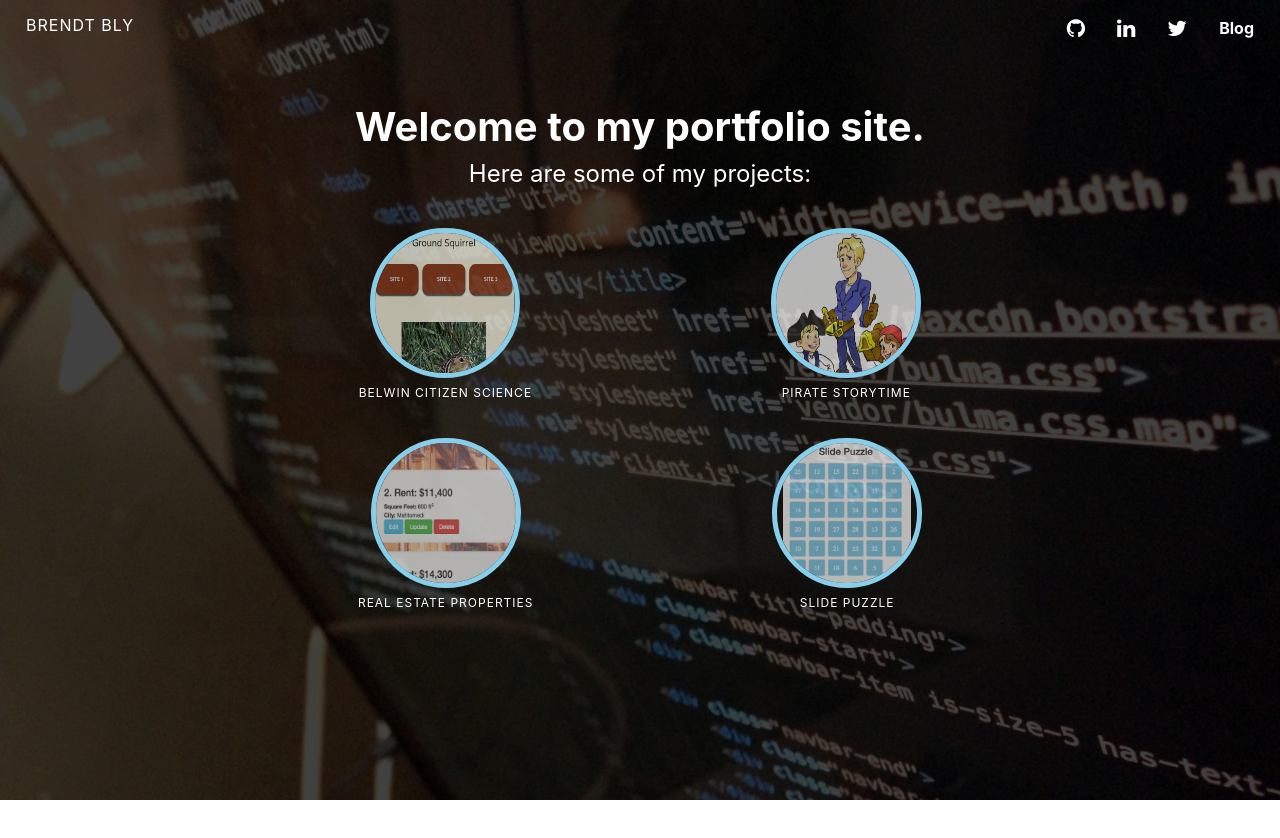
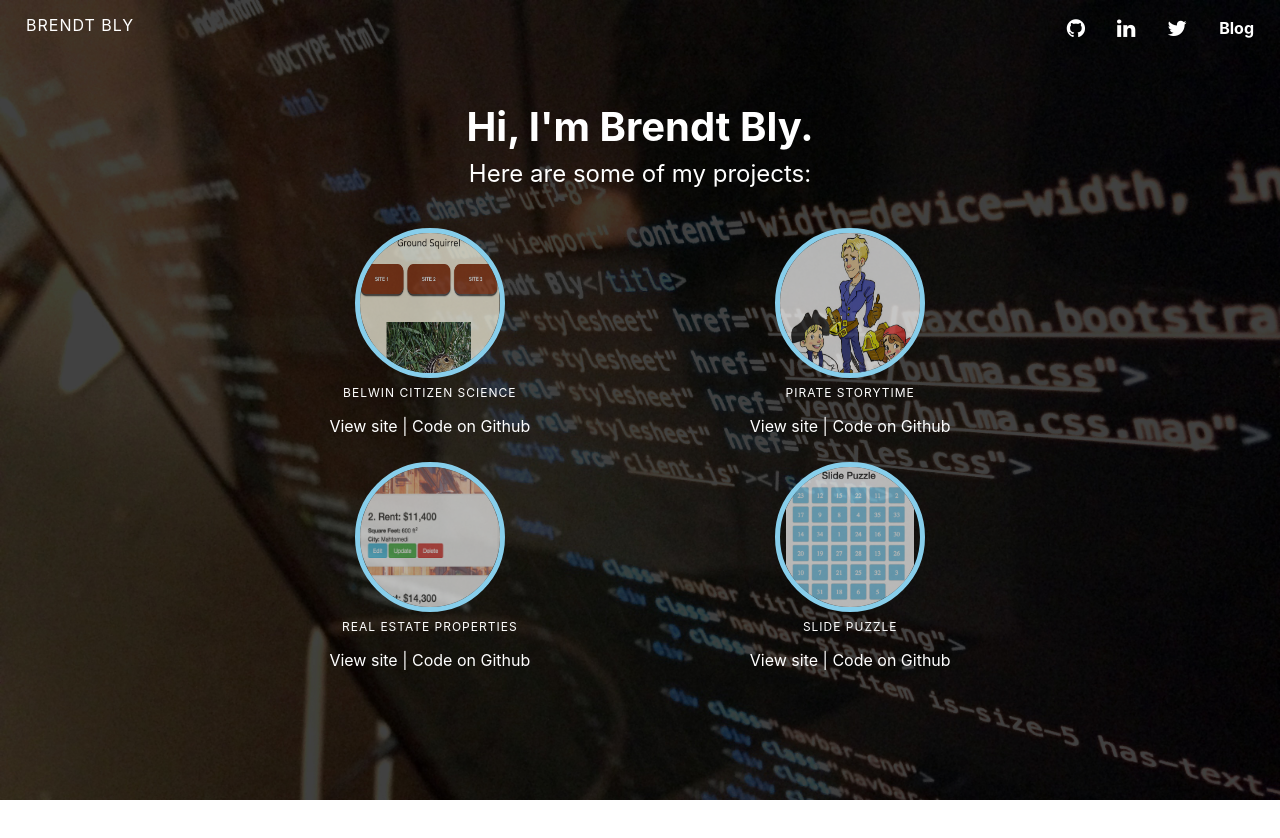
Before and after one commit to b-bly/portfolio-old, a website: page index.html in a window 1280 px wide. Before the commit the page ends 800 px from the top, so only its background shows below. Drawn offline with Linux system fonts and the light colour scheme.

Commit message:
reformatted portfolio links

```diff
--- a/client.js
+++ b/client.js
@@ -1,25 +1,5 @@
 $( document ).ready(function() {
     // Handler for .ready() called.
     $('.card').hide();
-    $('.portfolio').on('mouseenter', '.link', function() {
-        console.log('hovered');
 
-        $(this).parent().parent().parent().find('.card').slideDown('slow', function() {
-            console.log('animated');
-
-       });
-    });
-    $('.portfolio').on('mouseleave','.item', function() {
-        console.log('hovered');
-
-        $(this).parent().parent().parent().find('.card').slideUp('slow', function() {
-            console.log('animated');
-
-       });
-    });
-    // $( "#clickme" ).click(function() {
-    //     $( "#book" ).slideToggle( "slow", function() {
-    //       // Animation complete.
-    //     });
-    //   });
   });
--- a/index.html
+++ b/index.html
@@ -56,7 +56,7 @@
 
         <div class="level center content column">
             <p class="is-size-2 content title-padding has-text-centered">
-                <strong class="has-text-white">Welcome to my portfolio site.</strong>
+                <strong class="has-text-white">Hi, I'm Brendt Bly.</strong>
             </p>
             <br>
             <p class="is-size-4 content content has-text-centered" id="projects-title"> Here are some of my projects:</p>
@@ -79,7 +79,10 @@
 
                     <p class="is-size-7 heading">Belwin Citizen Science</p>
                     <!-- slide in info -->
-
+                    <div >
+                        <a class="written-link" href="https://belwin-citizen-science.herokuapp.com/" target="_blank">View site |
+                        <a class="written-link" href="https://github.com/belwin-outdoor-science/belwin-citizen-science-app" target="_blank" >Code on Github</a>
+                    </div>
                     <div class="card info">
                         <div class="card-content">
                             <div class="content has-text-left">
@@ -106,13 +109,17 @@
                         </a>
                     </div>
                     <p class="is-size-7 heading">Pirate Storytime</p>
+                    <!-- links -->
+                    <div >
+                        <a href="https://piratestorytime.herokuapp.com" class="written-link" target="_blank">View site |</a>
+                        <a href="https://github.com/b-bly/pirate-story-time" class="written-link" target="_blank">Code on Github</a>
+                    </div>
                     <!-- card info -->
                     <div class="card info">
                         <div class="card-content">
                             <div class="content has-text-left">
-Who doesn't like a good pirate story?  Making up a story for kids on the spot is hard.
-The app pulls random story ideas from a database, which a user can creatively incorporate into a story.
-Made with the MEAN stack.
+                                Who doesn't like a good pirate story? Making up a story for kids on the spot is hard. The app pulls random story ideas from
+                                a database, which a user can creatively incorporate into a story. Made with the MEAN stack.
                                 <br>
                             </div>
                         </div>
@@ -127,10 +134,10 @@ Made with the MEAN stack.
             </div>
             <!-- filler -->
             <div class="level-item has-text-centered">
-                    <div>
+                <div>
 
-                    </div>
                 </div>
+            </div>
         </div>
 
 
@@ -150,12 +157,16 @@ Made with the MEAN stack.
                         </a>
                     </div>
                     <p class="is-size-7 heading">Real Estate Properties</p>
+                    <!-- links -->
+                    <div >
+                        <a href="https://real-estate-app-me.herokuapp.com" target="_blank" class="written-link">View site |</a>
+                        <a href="https://github.com/b-bly/real-estate" target="_blank" class="written-link">Code on Github</a>
+                    </div>
                     <!-- card info -->
                     <div class="card info">
                         <div class="card-content">
                             <div class="content has-text-left">
-                                This app allows a user to search through real estate properties.
-                                Properties can be edited.  Made with the SEAN stack.
+                                This app allows a user to search through real estate properties. Properties can be edited. Made with the SEAN stack.
                                 <br>
                             </div>
                         </div>
@@ -178,12 +189,17 @@ Made with the MEAN stack.
                         </a>
                     </div>
                     <p class="is-size-7 heading">Slide Puzzle</p>
+                    <!-- links -->
+                    <div>
+                        <a href="https://b-bly.github.io/slide-puzzle/puzzle.html" target="_blank" class="written-link">View site |</a>
+                        <a href="https://github.com/b-bly/slide-game" target="_blank" class="written-link">Code on Github</a>
+                    </div>
                     <!-- card info -->
                     <div class="card info">
                         <div class="card-content">
                             <div class="content has-text-left">
-                                Got an hour to kill?  You're welcome in advance.  I made this to practice organizing code into ES6 classes
-                                and familiarize myself with the HTML 5 canvas.
+                                Got an hour to kill? You're welcome in advance. I made this to practice organizing code into ES6 classes and familiarize
+                                myself with the HTML 5 canvas.
                                 <br>
                             </div>
                         </div>
@@ -198,15 +214,24 @@ Made with the MEAN stack.
             </div>
             <!-- filler -->
             <div class="level-item has-text-centered">
-                    <div>
+                <div>
 
-                    </div>
                 </div>
+            </div>
         </div>
 
+    </div>
 
 
+        <!-- filler -->
+        <div class="level-item has-text-centered">
+            <div>
+
+            </div>
+        </div>
     </div>
+
+    <div id="filler" style="height: 400px"></div>
 </body>
 
 </html>
--- a/styles.css
+++ b/styles.css
@@ -4,13 +4,11 @@ body {
 
 }
 html {
-    overflow: hidden;
-    height: 100%;
+
 }
 
 body {
-    height: 100%;
-    overflow: auto;
+overflow: scroll;
 }
 
 .navigation {
@@ -29,7 +27,7 @@ body {
     width: 100%;
     height: 100%;
     background-image: url("images/code-adjusted.jpg");
-    background-repeat: no-repeat;
+    background-repeat: repeat;
     background-attachment: fixed;
     background-size: 100%;
     z-index: -1;
@@ -74,3 +72,10 @@ body {
       border: solid 5px skyblue;
       max-width: 300px;
   }
+
+ .written-link {
+     color: white;
+ }
+ .written-link:hover {
+     color: lightgray;
+ }
```
Also changed, not shown: other.js (added, +21 -0 lines).
